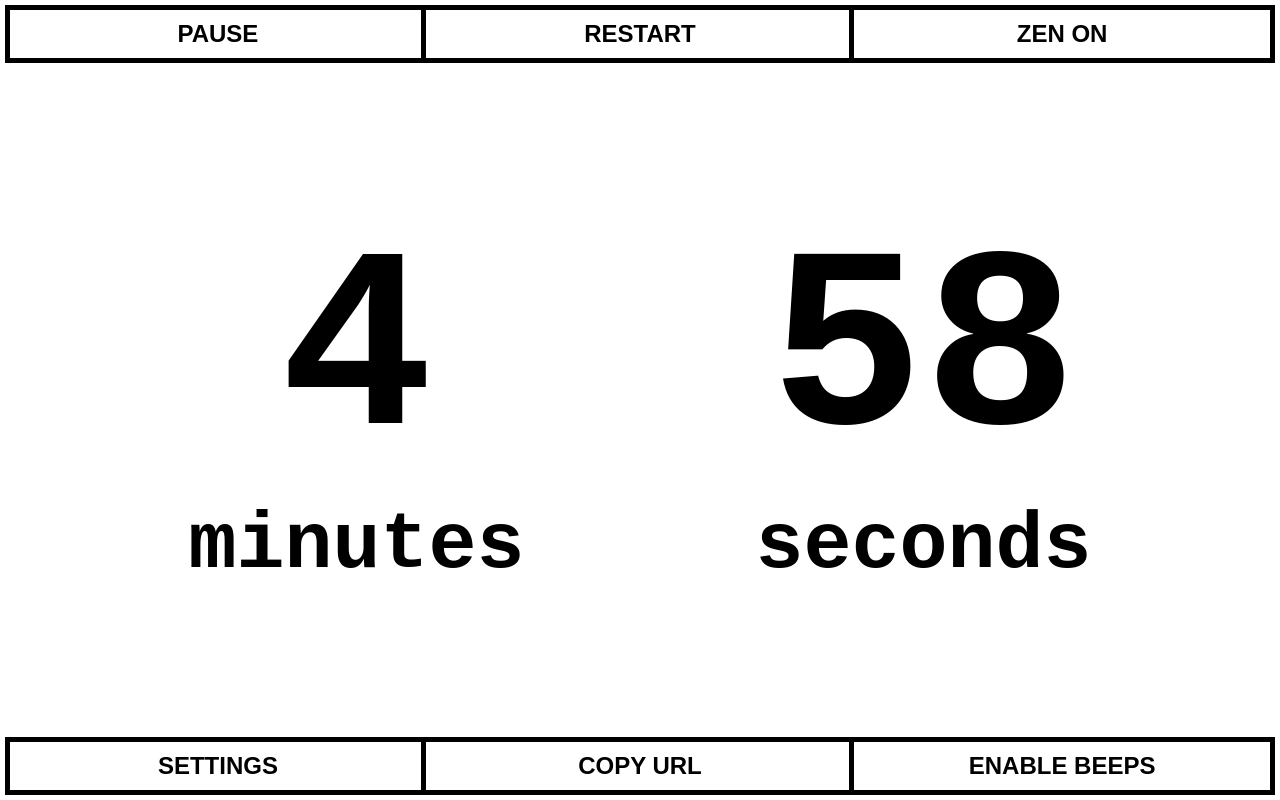
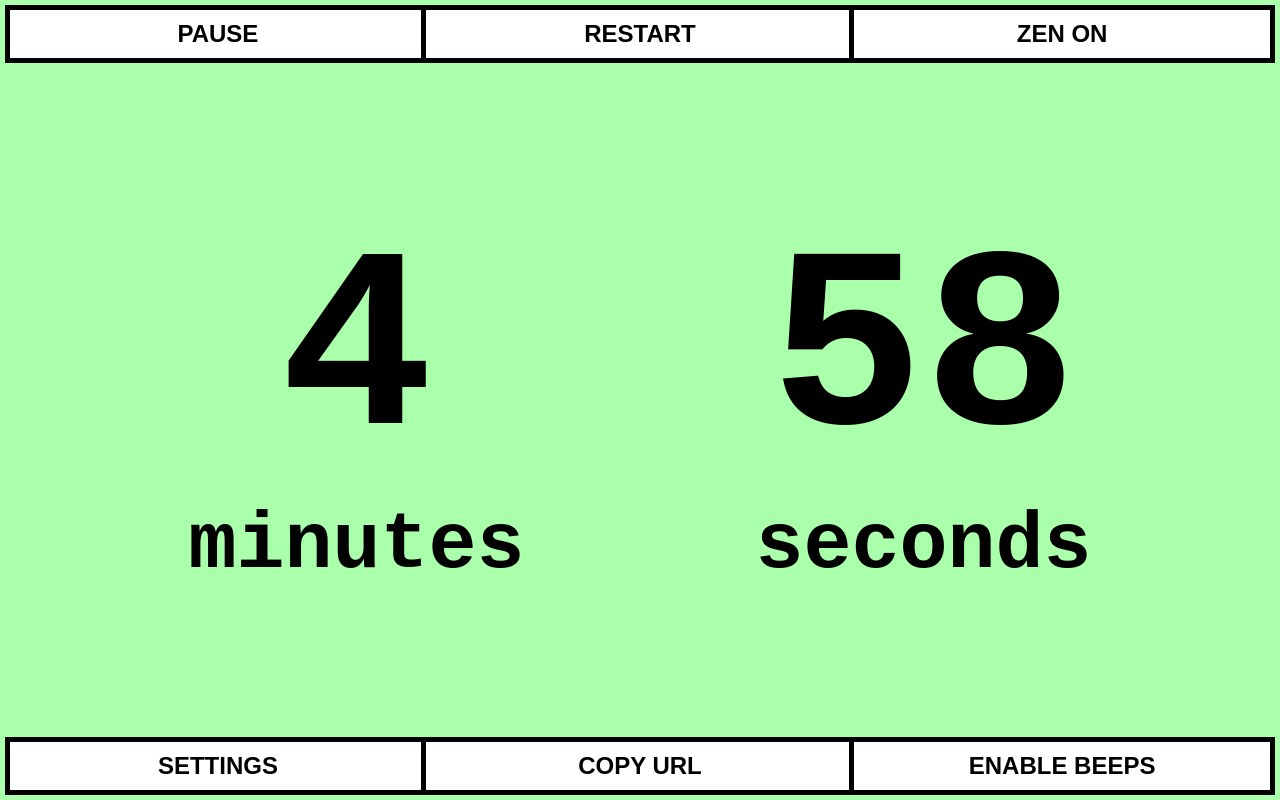
Before and after one commit to JoshuaKGoldberg/stoptalking, a React (Create React App) app: page / in a window 1280 px wide. Both pictures are taken after a click on the button "Start". Built offline with nearby package versions, Linux system fonts and the light colour scheme.

Commit message:
Backgrounds

```diff
--- /dev/null
+++ b/src/components/Layout/WarningBackground/index.tsx
@@ -0,0 +1,29 @@
+import cx from "classnames";
+import React from "react";
+
+import styles from "./styles.module.css";
+
+export type WarningBackgroundProps = {
+    percentage?: number;
+};
+
+export const WarningBackground: React.FC<WarningBackgroundProps> = ({
+    percentage,
+}) => {
+    const opacity =
+        percentage === undefined ? 0 : Math.pow(0.25, percentage * 4);
+    console.log({ opacity });
+
+    return (
+        <div
+            className={cx(
+                styles.background,
+                percentage !== undefined && styles.active,
+            )}
+            style={{ opacity: percentage === undefined ? 0 : 100 }}
+        >
+            <div className={styles.warning} style={{ opacity }} />
+            <div className={styles.error} style={{ opacity: opacity - 1 }} />
+        </div>
+    );
+};
--- /dev/null
+++ b/src/components/Layout/WarningBackground/styles.module.css
@@ -0,0 +1,24 @@
+.background,
+.warning,
+.error {
+    background: white;
+    bottom: 0;
+    left: 0;
+    opacity: 1;
+    position: absolute;
+    right: 0;
+    top: 0;
+    transition: opacity 350ms;
+}
+
+.background.active {
+    background: #afa;
+}
+
+.warning {
+    background: #faa;
+}
+
+.error {
+    box-shadow: 0 0 2rem red inset, 0 0 10rem #ff6060 inset;
+}
--- a/src/components/Layout/index.tsx
+++ b/src/components/Layout/index.tsx
@@ -1,7 +1,22 @@
+import cx from "classnames";
 import React from "react";
 
+import { Settings } from "../../settings/types";
 import styles from "./styles.module.css";
+import { WarningBackground } from "./WarningBackground";
 
-export const Layout: React.FC = ({ children }) => {
-    return <main className={styles.layout}>{children}</main>;
+export type LayoutProps = {
+    settings?: Pick<Settings, "remaining" | "time">;
 };
+
+export const Layout: React.FC<LayoutProps> = ({ children, settings }) => {
+    const percentage =
+        settings === undefined ? undefined : settings.remaining / settings.time;
+
+    return (
+        <main className={cx(styles.layout)}>
+            <WarningBackground percentage={percentage} />
+            <div className={styles.layoutChildren}>{children}</div>
+        </main>
+    );
+};
--- a/src/components/Layout/styles.module.css
+++ b/src/components/Layout/styles.module.css
@@ -1,4 +1,4 @@
-.layout {
+.layoutChildren {
     bottom: 20px;
     display: grid;
     grid-template-columns: 100%;
@@ -10,7 +10,7 @@
 }
 
 @media (min-width: 777px) {
-    .layout {
+    .layoutChildren {
         bottom: 5px;
     }
 }
--- a/src/play/PlayView/index.tsx
+++ b/src/play/PlayView/index.tsx
@@ -49,7 +49,7 @@ export const PlayView: React.FC<PlayViewProps> = ({
     }, [resetTime, setSettings, settings.time]);
 
     return (
-        <Layout>
+        <Layout settings={settings}>
             <HiddenHeading>Play</HiddenHeading>
             <TopControls
                 paused={paused}
```
